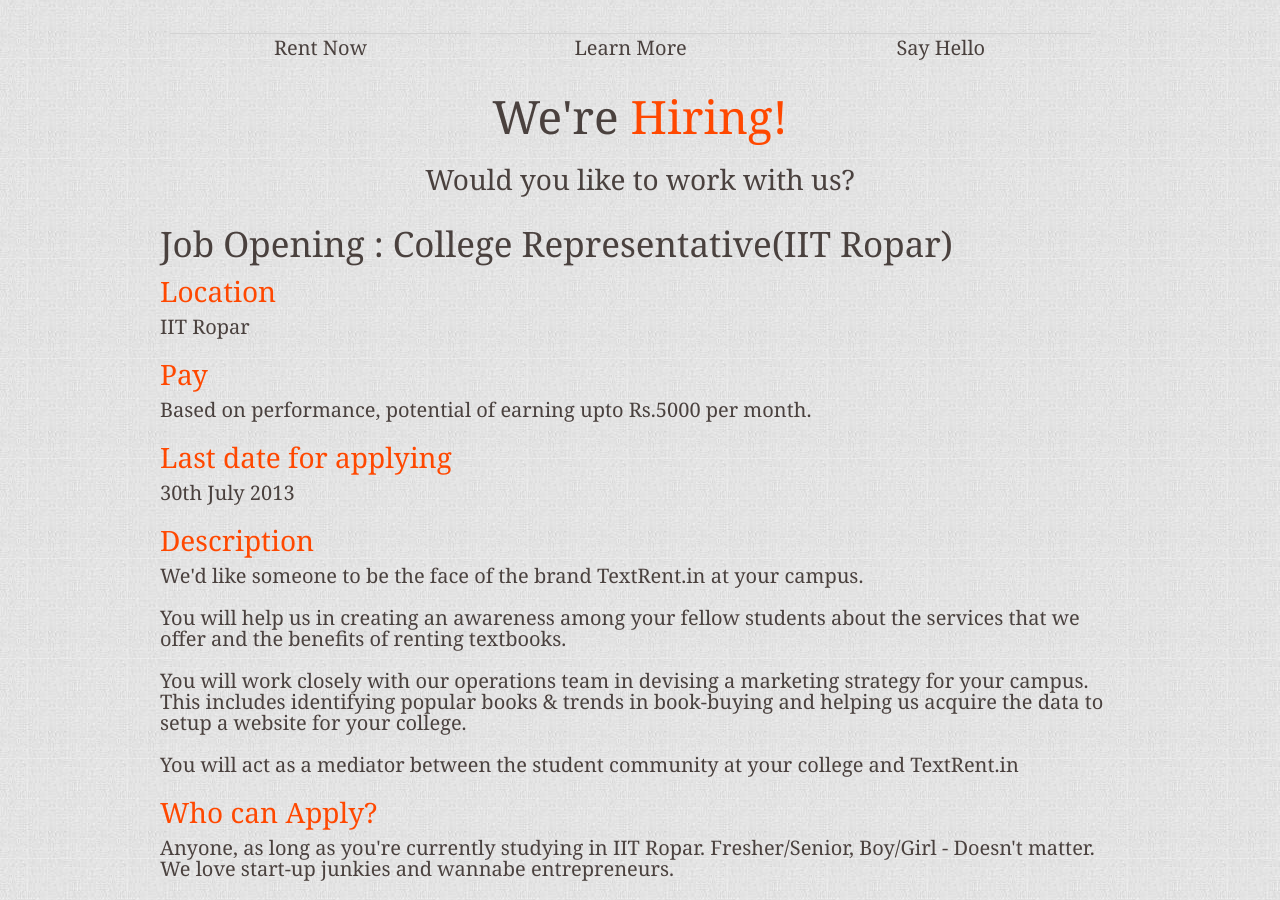
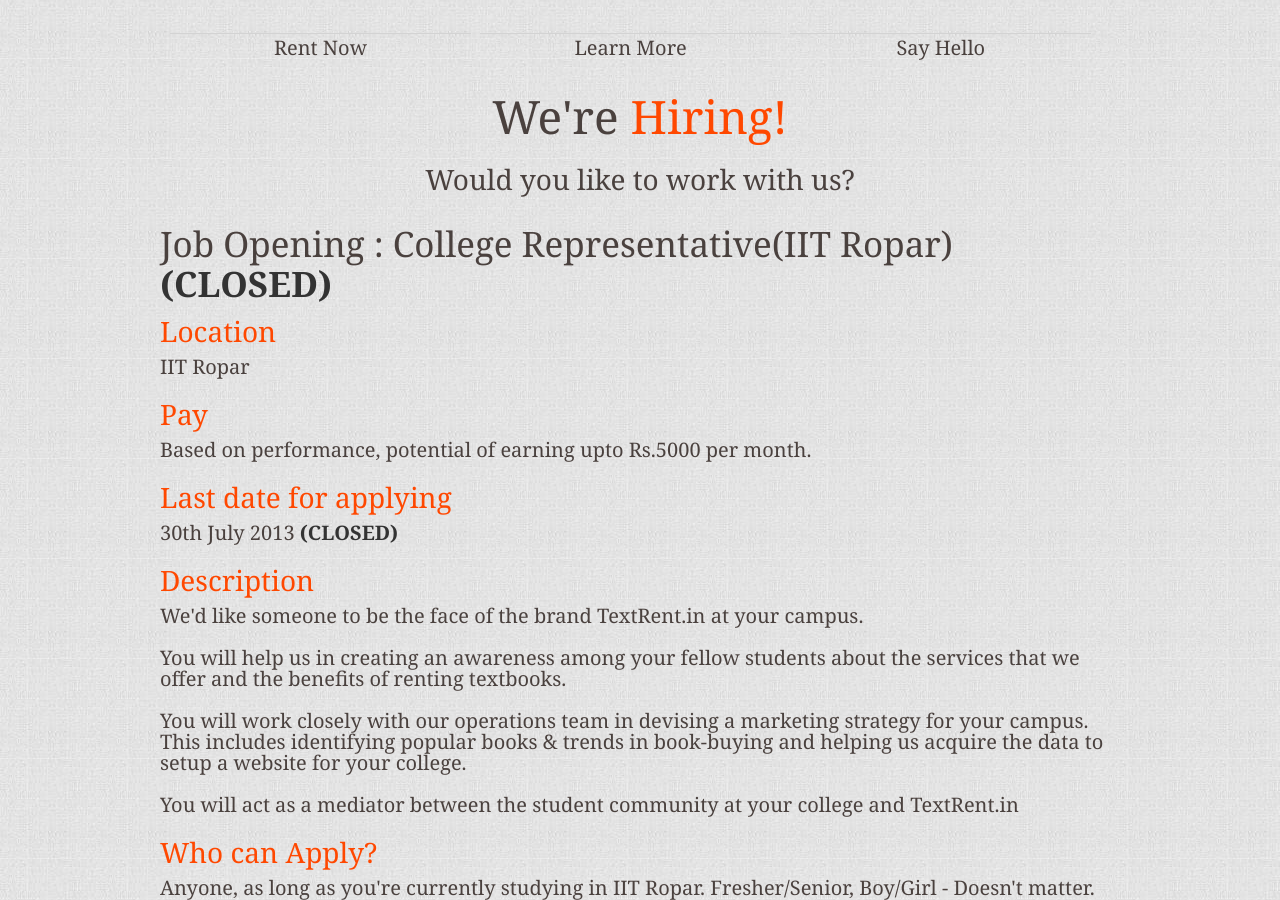
Before and after one commit to rohitpaulk/textrent.in, a Jekyll site: the page built from hiring.html, in a window 1280 px wide and 900 px high, scrolled down 457 px. Built offline with Jekyll 4.4.1, drawn with Linux system fonts in a browser that asks for light colours.

Commit message:
Hiring page modified

```diff
--- a/hiring.html
+++ b/hiring.html
@@ -17,7 +17,7 @@
 	</div>
 <!-- Promo Text -->
 	<div class="text">
-		<h2>Job Opening : College Representative(IIT Ropar)</h2>
+		<h2>Job Opening : College Representative(IIT Ropar) <strong>(CLOSED)</strong></h2>
 		<h3>Location</h3>
 		<p>
 		IIT Ropar
@@ -28,7 +28,7 @@
 		</p>
 		<h3>Last date for applying</h3>
 		<p>
-		30th July 2013
+		30th July 2013 <strong>(CLOSED)</strong>
 		</p>
 		<h3>Description</h3>
 		<p>
```
